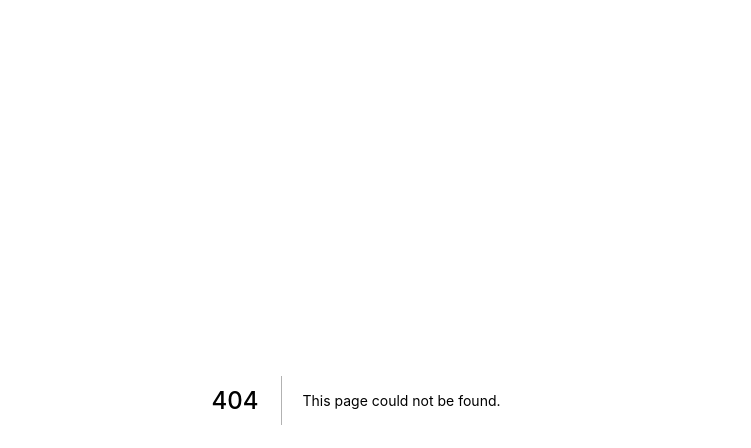
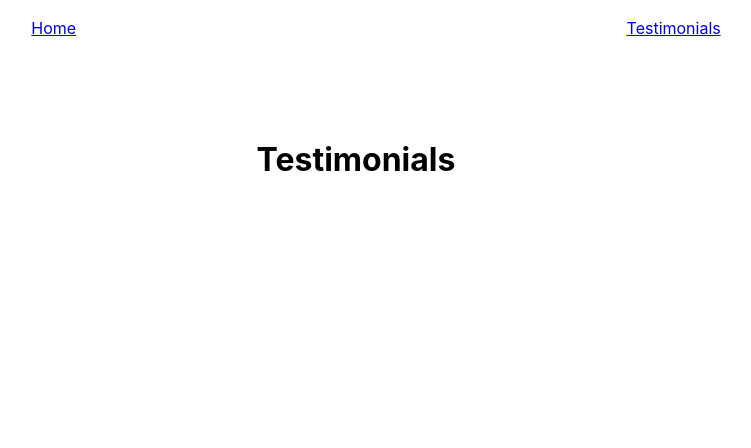
Before and after one commit to rhyanvargas/portfolio-site-v2, a Next.js app: page /testimonials in a window 1280 px wide. Before the commit this address had no page. Shown: the top 448 px of the page, without its empty margins (284-1035 px from the left). Built offline with nearby package versions, Linux system fonts and the light colour scheme.

Commit message:
initial commit

```diff
--- /dev/null
+++ b/components/Layout.js
@@ -0,0 +1,15 @@
+import styles from "../styles/Layout.module.css";
+import Nav from "./Nav";
+
+const Layout = ({ children }) => {
+	return (
+		<>
+			<Nav />
+			<div className={styles.container}>
+				<main className={styles.main}>{children}</main>
+			</div>
+		</>
+	);
+};
+
+export default Layout;
--- /dev/null
+++ b/components/Nav.js
@@ -0,0 +1,17 @@
+import Link from "next/link";
+import styles from "../styles/Nav.module.css";
+
+export default function Nav() {
+	return (
+		<nav className={styles.main}>
+			<ul className={styles.list} role="list">
+				<li>
+					<Link href="/">Home</Link>
+				</li>
+				<li>
+					<Link href="/testimonials">Testimonials</Link>
+				</li>
+			</ul>
+		</nav>
+	);
+}
--- a/package.json
+++ b/package.json
@@ -9,7 +9,6 @@
   },
   "dependencies": {
     "next": "10.0.7",
-    "react": "17.0.1",
-    "react-dom": "17.0.1"
+    "react": "17.0.1"
   }
 }
--- a/pages/_app.js
+++ b/pages/_app.js
@@ -1,7 +1,12 @@
 import '../styles/globals.css'
+import Layout from '../components/Layout'
 
 function MyApp({ Component, pageProps }) {
-  return <Component {...pageProps} />
+  return (
+   <Layout>
+     <Component {...pageProps} />
+   </Layout>
+  )
 }
 
 export default MyApp
--- /dev/null
+++ b/pages/testimonials.js
@@ -0,0 +1,10 @@
+
+const testimonials = () => {
+    return (
+        <div>
+          <h1>Testimonials</h1>
+        </div>
+    )
+}
+
+export default testimonials
--- /dev/null
+++ b/styles/Layout.module.css
@@ -0,0 +1,17 @@
+.container {
+    min-height: 100vh;
+    padding: 0 0.5rem;
+    display: flex;
+    flex-direction: column;
+    justify-content: center;
+    align-items: center;
+  }
+
+  .main {
+    padding: 5rem 0;
+    flex: 1;
+    display: flex;
+    flex-direction: column;
+    justify-content: flex-start;
+    align-items: center;
+  }
--- /dev/null
+++ b/styles/Nav.module.css
@@ -0,0 +1,9 @@
+nav.main {
+    display: flex;
+    justify-content: space-between;
+}
+.list {
+    display: flex;
+    flex: 1;
+    justify-content: space-around;
+}
--- a/styles/globals.css
+++ b/styles/globals.css
@@ -1,16 +1,82 @@
+/* Box sizing rules */
+*,
+*::before,
+*::after {
+  box-sizing: border-box;
+}
+
+
+/* Remove default margin */
+body,
+h1,
+h2,
+h3,
+h4,
+p,
+figure,
+blockquote,
+dl,
+dd {
+  margin: 0;
+}
+
+/* Remove list styles on ul, ol elements with a list role, which suggests default styling will be removed */
+ul[role='list'],
+ol[role='list'] {
+  list-style: none;
+}
+
+/* Set core root defaults */
+html:focus-within {
+  scroll-behavior: smooth;
+}
+
+/* Set core body defaults */
+body {
+  min-height: 100vh;
+  text-rendering: optimizeSpeed;
+  line-height: 1.5;
+}
+
+/* A elements that don't have a class get default styles */
+a:not([class]) {
+  text-decoration-skip-ink: auto;
+}
+
+/* Make images easier to work with */
+img,
+picture {
+  max-width: 100%;
+  display: block;
+}
+
+/* Inherit fonts for inputs and buttons */
+input,
+button,
+textarea,
+select {
+  font: inherit;
+}
+
+/* Remove all animations, transitions and smooth scroll for people that prefer not to see them */
+@media (prefers-reduced-motion: reduce) {
+  html:focus-within {
+   scroll-behavior: auto;
+  }
+
+  *,
+  *::before,
+  *::after {
+    animation-duration: 0.01ms !important;
+    animation-iteration-count: 1 !important;
+    transition-duration: 0.01ms !important;
+    scroll-behavior: auto !important;
+  }
+}
+
+/* Set Font  */
 html,
 body {
-  padding: 0;
-  margin: 0;
   font-family: -apple-system, BlinkMacSystemFont, Segoe UI, Roboto, Oxygen,
     Ubuntu, Cantarell, Fira Sans, Droid Sans, Helvetica Neue, sans-serif;
 }
-
-a {
-  color: inherit;
-  text-decoration: none;
-}
-
-* {
-  box-sizing: border-box;
-}
```
Also changed, not shown: pages/index.js (+7 -42 lines), styles/Home.module.css (+0 -20 lines), 2 other files (tests, documents, lock files or other folders).
